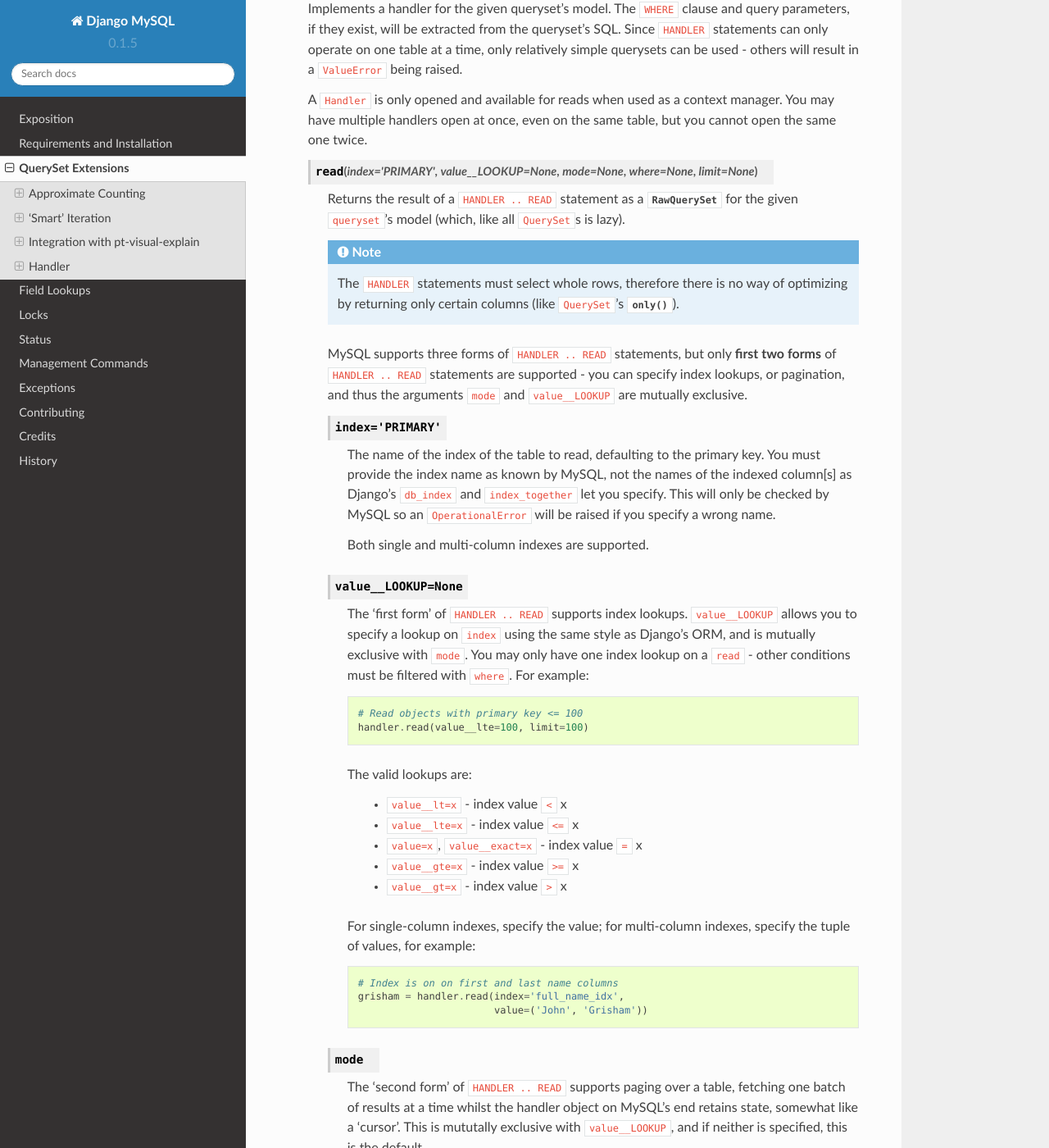
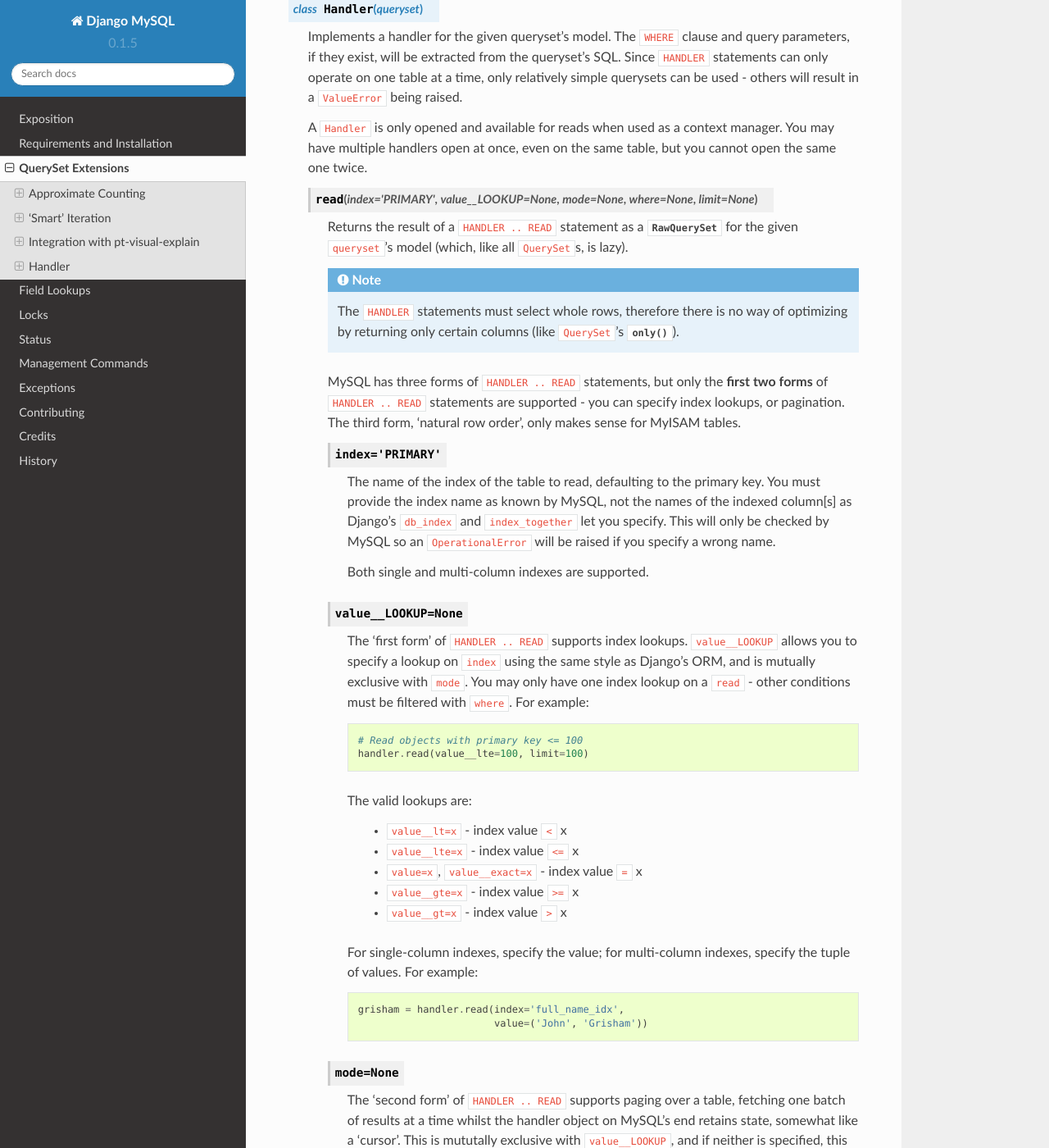
Before and after one commit to adamchainz/django-mysql, a Sphinx documentation site: the page built from docs/queryset_extensions.rst, in a window 1280 px wide and 1400 px high, scrolled down 6630 px. Shown: the whole window at 82% size. Built offline with Sphinx 7.4.7 and the Read the Docs theme 2.0.0, drawn with Linux system fonts in a browser that asks for light colours; some of the changed text lies outside the part shown.

Commit message:
Docs tweaks

```diff
--- a/docs/queryset_extensions.rst
+++ b/docs/queryset_extensions.rst
@@ -356,8 +358,9 @@
 .. warning::
 
     ``HANDLER`` is lower level than ``SELECT``, and has some optimizations
-    that mean it permits **dirty reads**. Check the database documentation and
-    understand the consequences of this before you replace any SQL queries!
+    that mean it permits 'for example' **dirty reads**. Check the database
+    documentation and understand the consequences of this before you replace
+    any SQL queries!
 
 
 .. class:: Handler(queryset)
@@ -372,22 +375,22 @@
     manager. You may have multiple handlers open at once, even on the same
     table, but you cannot open the same one twice.
 
-    .. attribute:: read(index='PRIMARY', value__LOOKUP=None, mode=None, \
-                        where=None, limit=None)
+    .. method:: read(index='PRIMARY', value__LOOKUP=None, mode=None, \
+                     where=None, limit=None)
 
         Returns the result of a ``HANDLER .. READ`` statement as a
         :class:`~django.db.models.RawQuerySet` for the given ``queryset``'s
-        model (which, like all ``QuerySet``\s is lazy).
+        model (which, like all ``QuerySet``\s, is lazy).
 
         .. note::
             The ``HANDLER`` statements must select whole rows, therefore there
             is no way of optimizing by returning only certain columns (like
             ``QuerySet``'s :meth:`~django.db.models.query.QuerySet.only()`).
 
-        MySQL supports three forms of ``HANDLER .. READ`` statements, but only
+        MySQL has three forms of ``HANDLER .. READ`` statements, but only the
         **first two forms** of ``HANDLER .. READ`` statements are supported -
-        you can specify index lookups, or pagination, and thus the arguments
-        ``mode`` and ``value__LOOKUP`` are mutually exclusive.
+        you can specify index lookups, or pagination. The third form, 'natural
+        row order', only makes sense for MyISAM tables.
 
         .. attribute:: index='PRIMARY'
 
@@ -420,13 +423,12 @@
                 * ``value__gt=x`` - index value ``>`` x
 
             For single-column indexes, specify the value; for multi-column
-            indexes, specify the tuple of values, for example::
+            indexes, specify the tuple of values. For example::
 
-                # Index is on on first and last name columns
                 grisham = handler.read(index='full_name_idx',
                                        value=('John', 'Grisham'))
 
-        .. attribute:: mode
+        .. attribute:: mode=None
 
             The 'second form' of ``HANDLER .. READ`` supports paging over a
             table, fetching one batch of results at a time whilst the handler
@@ -471,8 +473,8 @@
             first row. Specify ``limit`` to retrieve a different number of
             rows.
 
-    .. attribute:: iter(index='PRIMARY', where=None, chunk_size=100, \
-                        reverse=False)
+    .. method:: iter(index='PRIMARY', where=None, chunk_size=100, \
+                     reverse=False)
 
         Iterate over a table via the named index, one chunk at a time, yielding
         the individual objects. Acts as a wrapper around repeated calls to
```
Also changed, not shown: other parts of docs/queryset_extensions.rst (+6 -4 lines), 1 other file.
